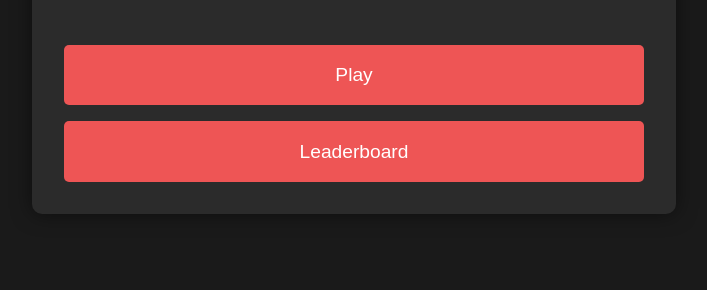
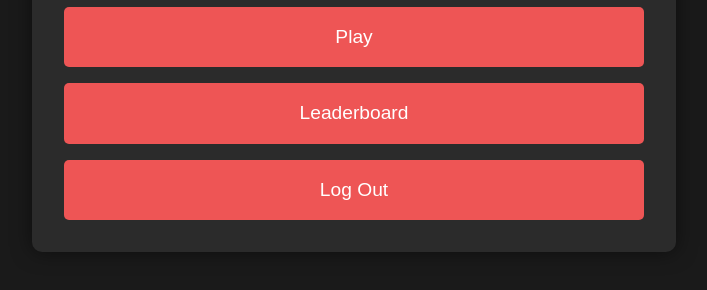
Before and after one commit to LLWBOT/SAgame, a plain HTML site: page homepage.html in a window 1280 px wide. Shown: the part 392-682 px from the top of the page, without its empty margins (286-993 px from the left). Drawn offline with Linux system fonts and the light colour scheme; sample sign-in values are in the browser's storage.

Commit message:
Update homepage.html

```diff
--- a/homepage.html
+++ b/homepage.html
@@ -18,6 +18,7 @@
         <div class="button-group">
             <button id="play-button" class="main-button">Play</button>
             <button id="leaderboard-button" class="main-button">Leaderboard</button>
+            <button id="logout-button" class="main-button">Log Out</button>
         </div>
 
     </div>
```
